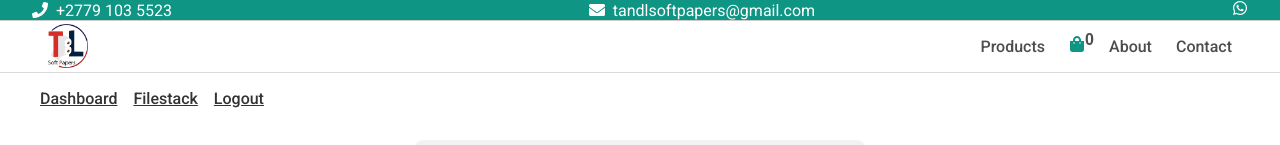
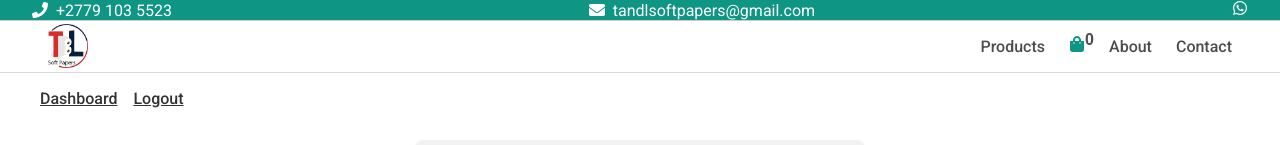
Before and after one commit to doniecodes/T-L_SoftPapers, a React (Vite) app in the folder frontend/: page /admin in a window 1280 px wide. Shown: the top 145 px of the page. Built offline with nearby package versions, Linux system fonts and the light colour scheme; sample sign-in values are in the browser's storage.

Commit message:
update package.json

```diff
--- a/frontend/package.json
+++ b/frontend/package.json
@@ -12,7 +12,6 @@
   "dependencies": {
     "@emailjs/browser": "^4.4.1",
     "dotenv": "^16.4.7",
-    "filestack-react": "^5.0.0",
     "firebase": "^11.4.0",
     "react": "^19.0.0",
     "react-dom": "^19.0.0",
--- a/frontend/pages/AdminHeader.jsx
+++ b/frontend/pages/AdminHeader.jsx
@@ -17,7 +17,6 @@ const AdminHeader = () => {
         <div className="container">
             <header className="admin-header">
                 <NavLink to="." >Dashboard</NavLink>
-                <NavLink to="/admin/filestack" >Filestack</NavLink>
                 <NavLink onClick={handleLogout}>Logout</NavLink>
             </header>
         </div>
--- a/frontend/pages/Filestack.jsx
+++ /dev/null
@@ -1,13 +0,0 @@
-import React from 'react'
-import { PickerInline } from "filestack-react"
-
-const Filestack = () => {
-  return (
-    <>
-    <PickerInline apikey={import.meta.env.VITE_FILESTACK_KEY}
-    onSuccess={(res) => console.log(res)}/>
-    </>
-  )
-}
-
-export default Filestack
--- a/frontend/src/App.jsx
+++ b/frontend/src/App.jsx
@@ -10,7 +10,6 @@ import Checkouts, { loader as checkoutLoader } from "../pages/Checkouts"
 import Admin, { loader as adminLoader } from "../pages/Admin"
 import Dashboard from '../pages/Dashboard'
 import Login, { loader as loginLoader } from '../pages/Login'
-import Filestack from '../pages/Filestack'
 
 const router=createBrowserRouter(
   createRoutesFromElements(
@@ -34,7 +33,6 @@ const router=createBrowserRouter(
       <Route path="admin" element={<Admin />}>
       <Route index element={<Dashboard />}
       loader={adminLoader}/>
-      <Route path="filestack" element={<Filestack />}/>
       </Route>
 
     </Route>
```
Also changed, not shown: 1 other file (tests, documents, lock files or other folders).
